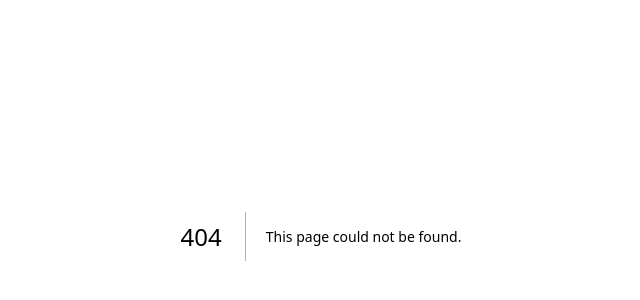
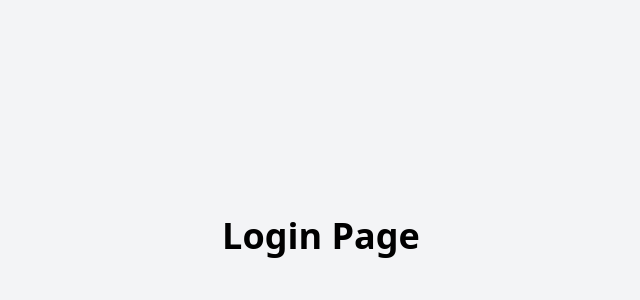
Before and after one commit to dawazakx/echo_med-a_player_web_user, a Next.js app: page /login in a window 1280 px wide. Before the commit this address had no page. Shown: the part 164-464 px from the top of the page, without its empty margins (319-959 px from the left). Built offline with nearby package versions, Linux system fonts and the light colour scheme.

Commit message:
basic page

```diff
--- a/components/Navbar.tsx
+++ b/components/Navbar.tsx
@@ -1,6 +1,6 @@
-import Link from 'next/link'
-import Image from 'next/image'
-import logo from '../assets/logo.png'
+import Link from 'next/link';
+import Image from 'next/image';
+import logo from '../assets/logo.png';
 
 const Navbar = () => {
   return (
@@ -17,7 +17,7 @@
           <Link href="/contact" className="text-gray-300 hover:text-white hover:underline">Contact Us</Link>
         </div>
         <div>
-          <Link href="/dashboard">
+          <Link href="/login">
             <button className="bg-blue-600 text-white px-4 py-2 rounded-full hover:bg-blue-200 focus:outline-none focus:ring-2 focus:ring-blue-700 focus:ring-opacity-50 transition-colors duration-300">
               Dashboard Login
             </button>
@@ -25,7 +25,7 @@
         </div>
       </div>
     </nav>
-  )
+  );
 }
 
-export default Navbar
+export default Navbar;
--- /dev/null
+++ b/pages/login.tsx
@@ -0,0 +1,9 @@
+const Login = () => {
+    return (
+      <div className="min-h-screen flex items-center justify-center bg-gray-100">
+        <h1 className="text-4xl font-bold text-black">Login Page</h1>
+      </div>
+    );
+  }
+
+  export default Login;
```
